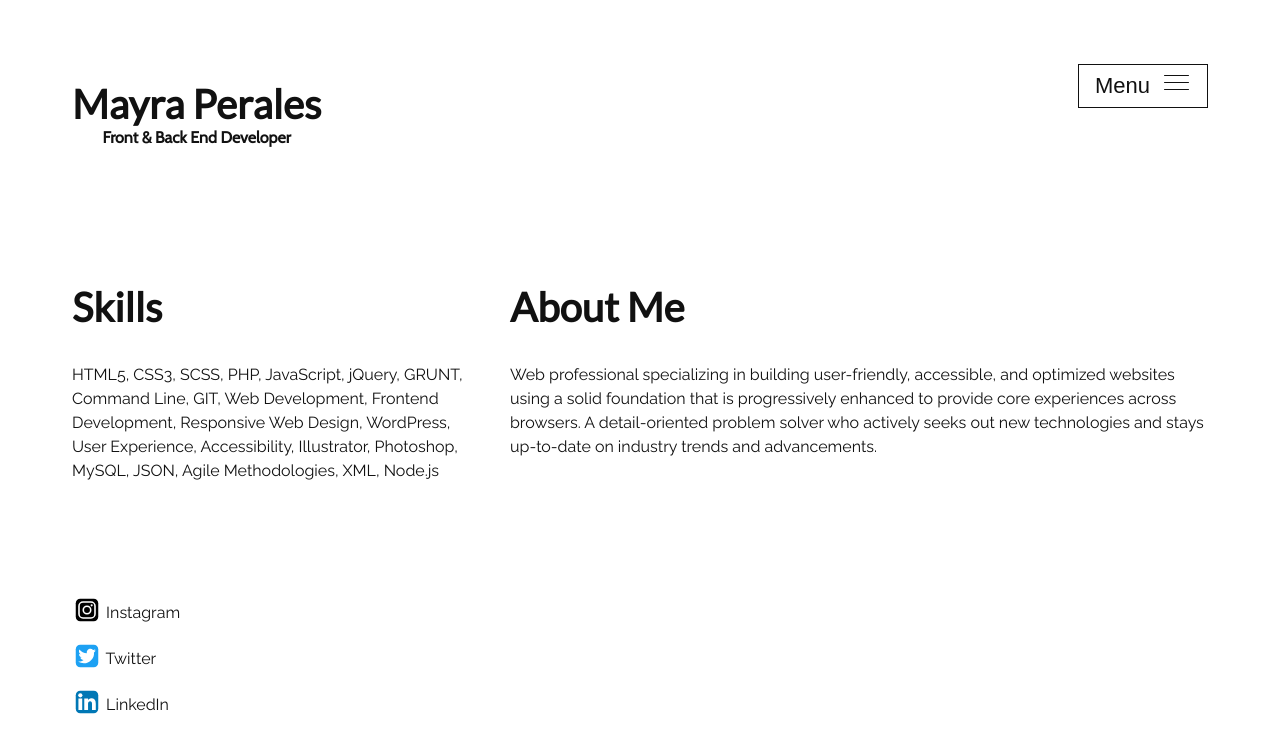
After one commit to mjperales/mayraperales, a PHP site: page /about-me.php in a window 1280 px wide. The commit adds this page. Shown: the top 753 px of the page. Run offline with PHP 8.4, Linux system fonts and the light colour scheme.

Commit message:
Added about-me page. Fixed a few styling issues with the links

```diff
--- /dev/null
+++ b/about-me.php
@@ -0,0 +1,30 @@
+<?php
+$pagetitle = 'About Me';
+include 'header.php';
+?>
+
+    <?php
+    /*
+     * We add #main to our content element because we have a skip
+     * main navigation link for accessibility
+     */
+    ?>
+    <main class="unit size1of1 m-size1of1 mjp-below16 cf mjp-main" id="main">
+
+        <div class="group unit size1of1 m-size1of1 mjp-top64 cf">
+            <div class="unit size3of8 m-size1of1">
+                <h2>Skills</h2>
+
+                <p>HTML5, CSS3, SCSS, PHP, JavaScript, jQuery, GRUNT, Command Line, GIT, Web Development, Frontend Development, Responsive Web Design, WordPress, User Experience, Accessibility, Illustrator, Photoshop, MySQL, JSON, Agile Methodologies, XML, Node.js</p>
+            </div>
+
+            <div class="unit size5of8 m-size1of1">
+                <h2>About Me</h2>
+                <p>Web professional specializing in building user-friendly, accessible, and optimized websites using a solid foundation that is progressively enhanced to provide core experiences across browsers. A detail-oriented problem solver who actively seeks out new technologies and stays up-to-date on industry trends and advancements.</p>
+            </div>
+        </div><!-- end of .group -->
+
+
+    </main><!-- end of .unit -->
+
+<?php  include 'footer.php'; ?>
--- a/css/style.css
+++ b/css/style.css
@@ -791,7 +791,7 @@ Main Container
 }
 .mjp-main a {
   font-weight: 700;
-  display: inline;
+  display: inline-block !important;
 }
 .mjp-main a:hover {
   color: #111111;
@@ -2876,6 +2876,7 @@ fieldset legend {
   z-index: 2;
   -webkit-box-shadow: 0px 0px 8px 0px rgba(0, 0, 0, 0.12), 0px 8px 8px 0px rgba(0, 0, 0, 0.24);
   box-shadow: 0px 0px 8px 0px rgba(0, 0, 0, 0.12), 0px 8px 8px 0px rgba(0, 0, 0, 0.24);
+  border-bottom: none !important;
 }
 .mjp-cards__image:focus {
   outline: 1px dotted #111111;
--- a/header.php
+++ b/header.php
@@ -76,9 +76,9 @@
                     <a aria-hidden="true" href="#main" class="mjp-skip-nav mjp-visuallyhidden">Skip to main content</a>
                     <nav class="mjp-top-nav cf">
                     	<ul>
+                            <li><a href="./">Home</a></li>
                             <li><a href="./">Work</a></li>
                             <li><a href="./about-me.php">About</a></li>
-                            <li><a href="./contact-me.php">Contact</a></li>
                     	</ul>
                     </nav>
                 </div>
--- a/scss/components/_cards.scss
+++ b/scss/components/_cards.scss
@@ -19,6 +19,7 @@
         z-index: 2;
         -webkit-box-shadow: 0px 0px 8px 0px rgba(0,0,0,0.12),0px 8px 8px 0px rgba(0,0,0,0.24);
                 box-shadow: 0px 0px 8px 0px rgba(0,0,0,0.12),0px 8px 8px 0px rgba(0,0,0,0.24);
+        border-bottom: none !important;
     }
 
     &:focus {
--- a/scss/core/_base.scss
+++ b/scss/core/_base.scss
@@ -104,7 +104,7 @@ Main Container
     }
     a {
         font-weight: $font-bold;
-        display: inline;
+        display: inline-block !important;
 
         &:hover {
             color: $black;
```
Also changed, not shown: css/min/style.min.css, 1 other file.
